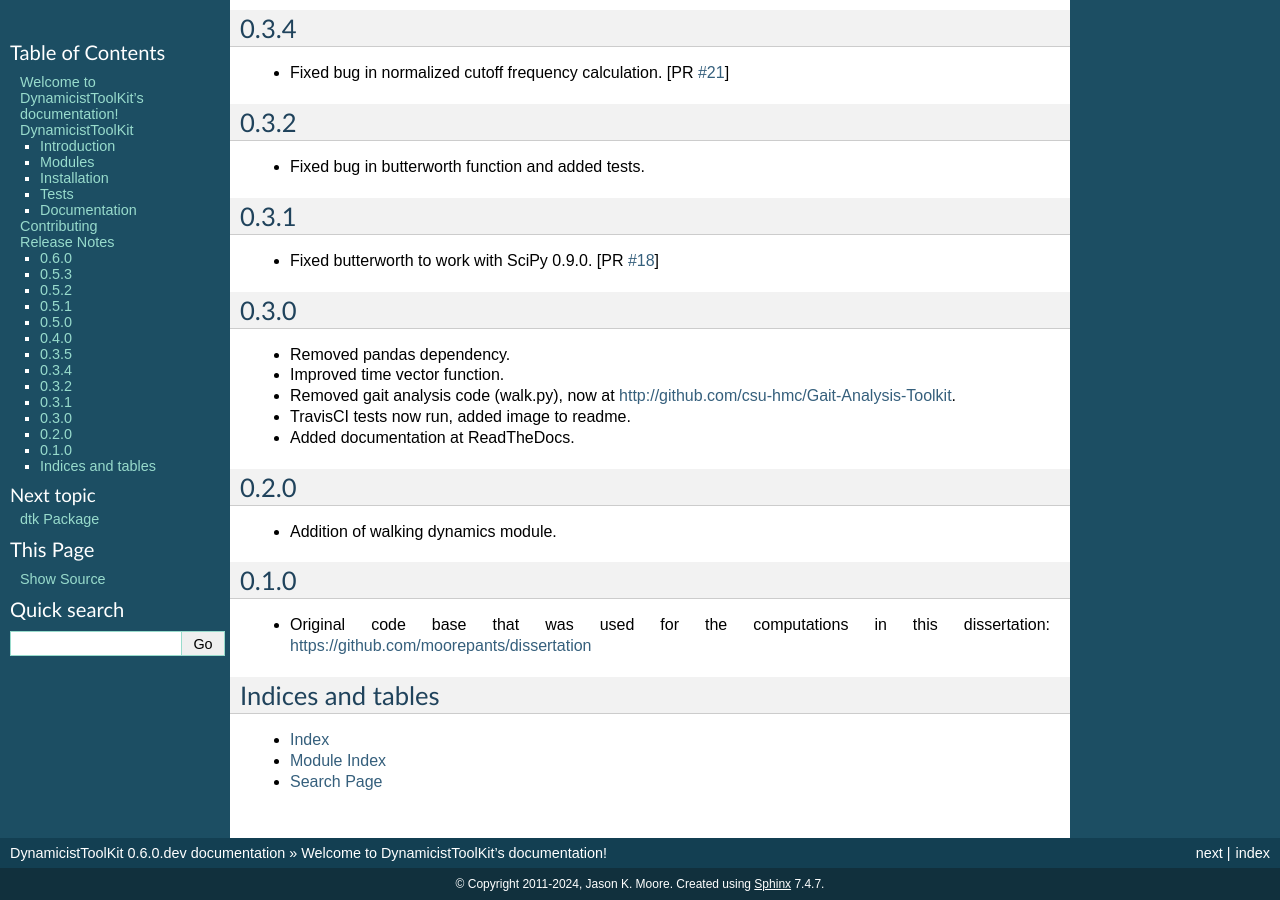
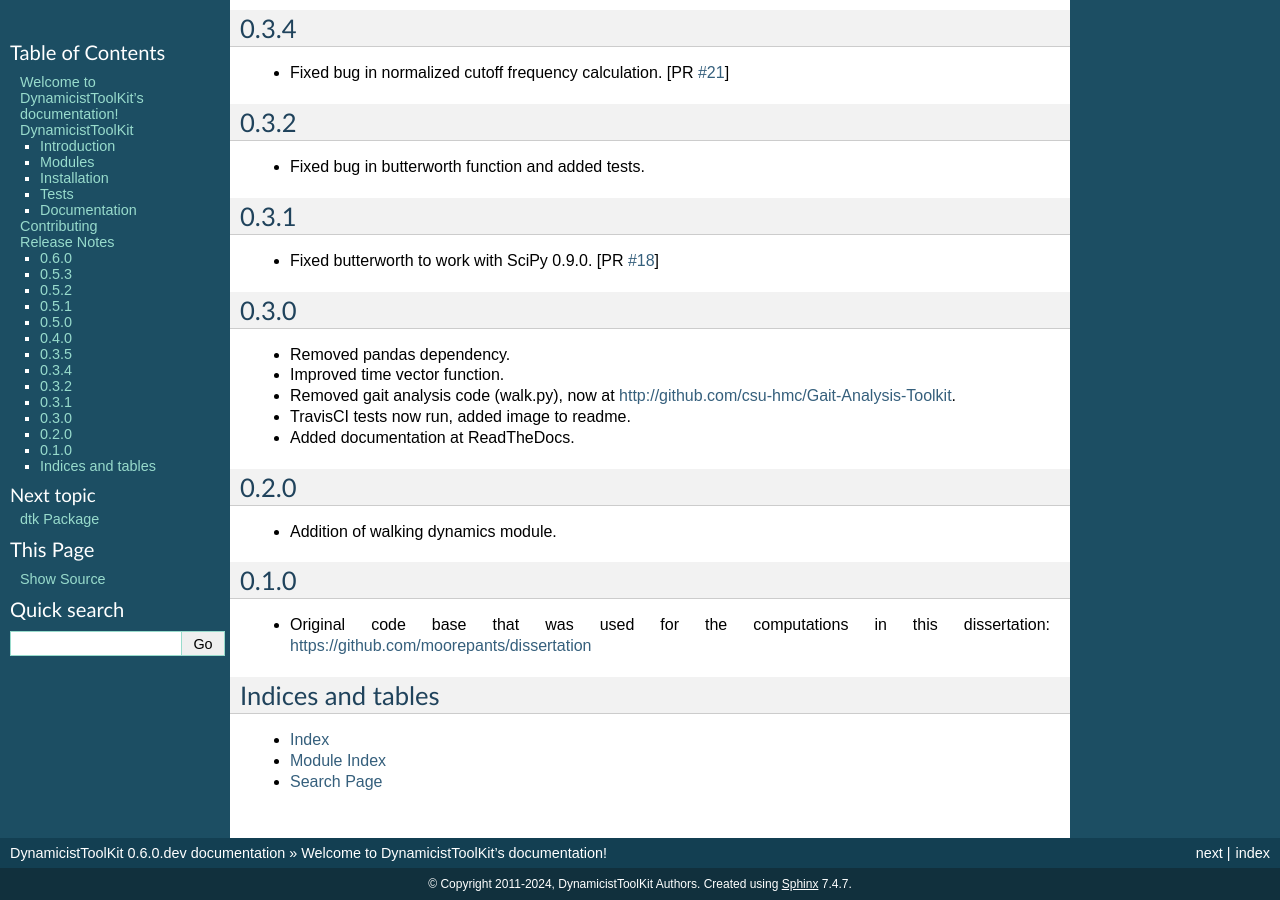
Before and after one commit to moorepants/DynamicistToolKit, a Sphinx documentation site: the page built from docs/index.rst, in a window 1280 px wide and 900 px high, scrolled down 3629 px. Built offline with Sphinx 7.4.7, drawn with Linux system fonts in a browser that asks for light colours.

Commit message:
Updated copyright to include all authors.

```diff
--- a/docs/conf.py
+++ b/docs/conf.py
@@ -55,7 +55,7 @@ master_doc = 'index'
 
 # General information about the project.
 project = u'DynamicistToolKit'
-copyright = u'2011-2024, Jason K. Moore'
+copyright = u'2011-2024, DynamicistToolKit Authors'
 
 # The version info for the project you're documenting, acts as replacement for
 # |version| and |release|, also used in various other places throughout the
```
